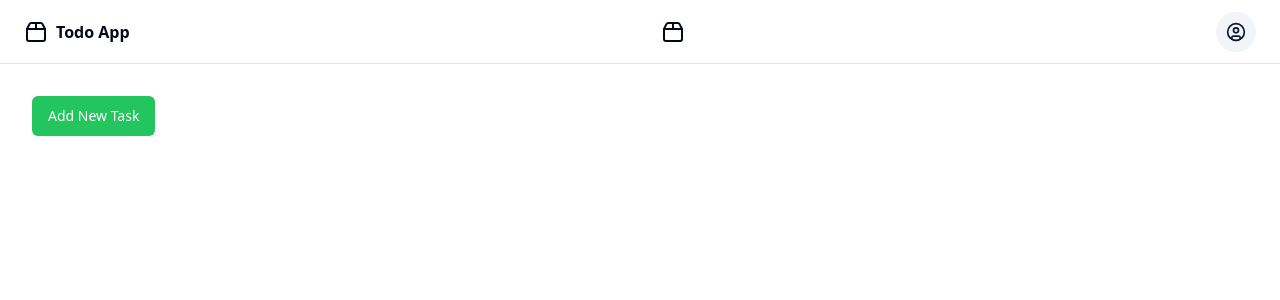
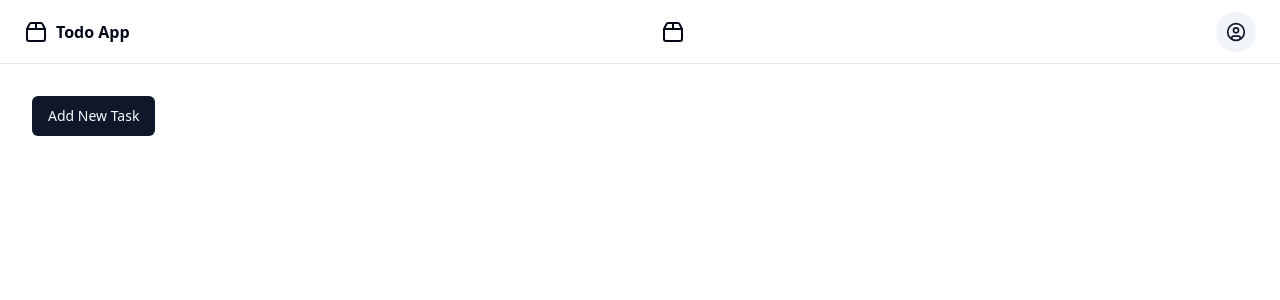
Before and after one commit to GPT-Engineer-App-Dev/joyful-list-maker, a React (Vite) app: page / in a window 1280 px wide. Shown: the top 300 px of the page. Built offline with nearby package versions, Linux system fonts and the light colour scheme.

Commit message:
Reverted to edit ed3c9057-0661-4520-b18d-626dbcaa9ae9: "Implement initial todo app with basic functionality"

```diff
--- a/src/pages/Index.jsx
+++ b/src/pages/Index.jsx
@@ -73,7 +73,7 @@ const Index = () => {
 
   return (
     <div className="container mx-auto p-4">
-      <Button onClick={() => setIsModalOpen(true)} className="mb-4 bg-green-500 hover:bg-green-600 text-white">
+      <Button onClick={() => setIsModalOpen(true)} className="mb-4">
         Add New Task
       </Button>
 
```
